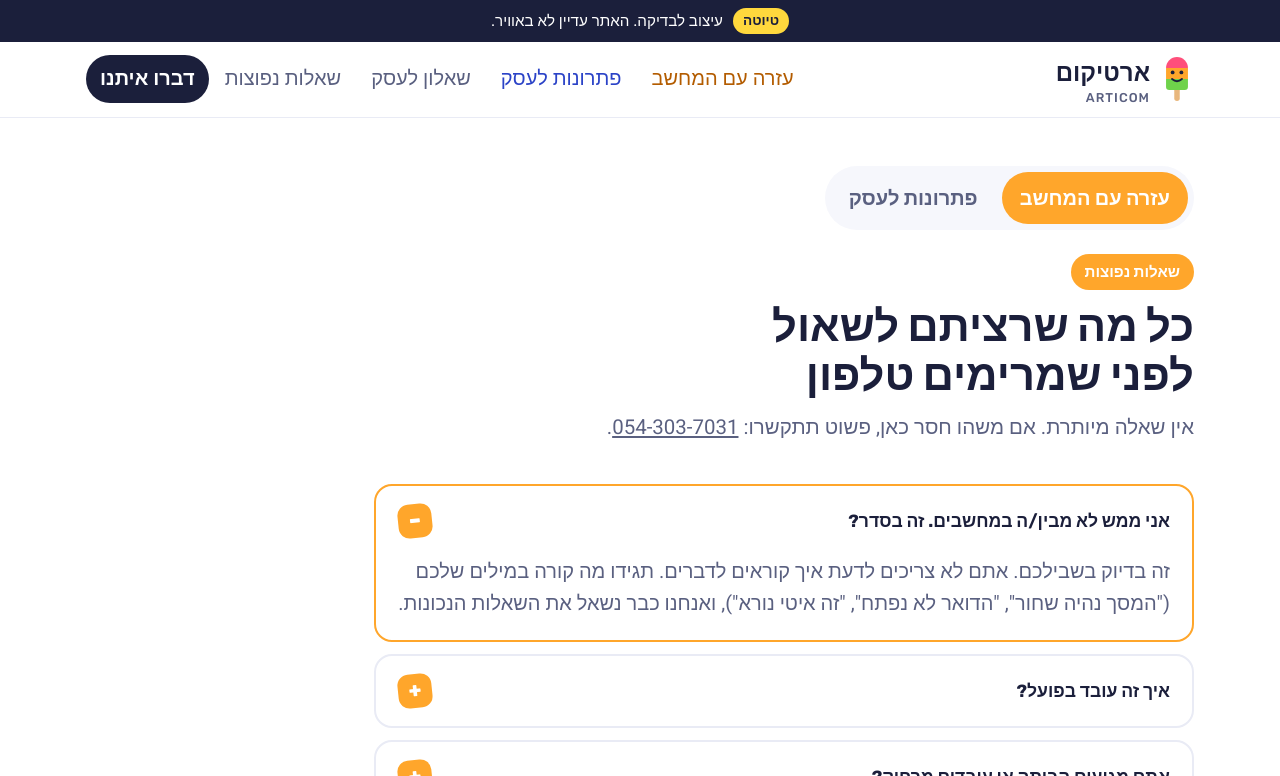
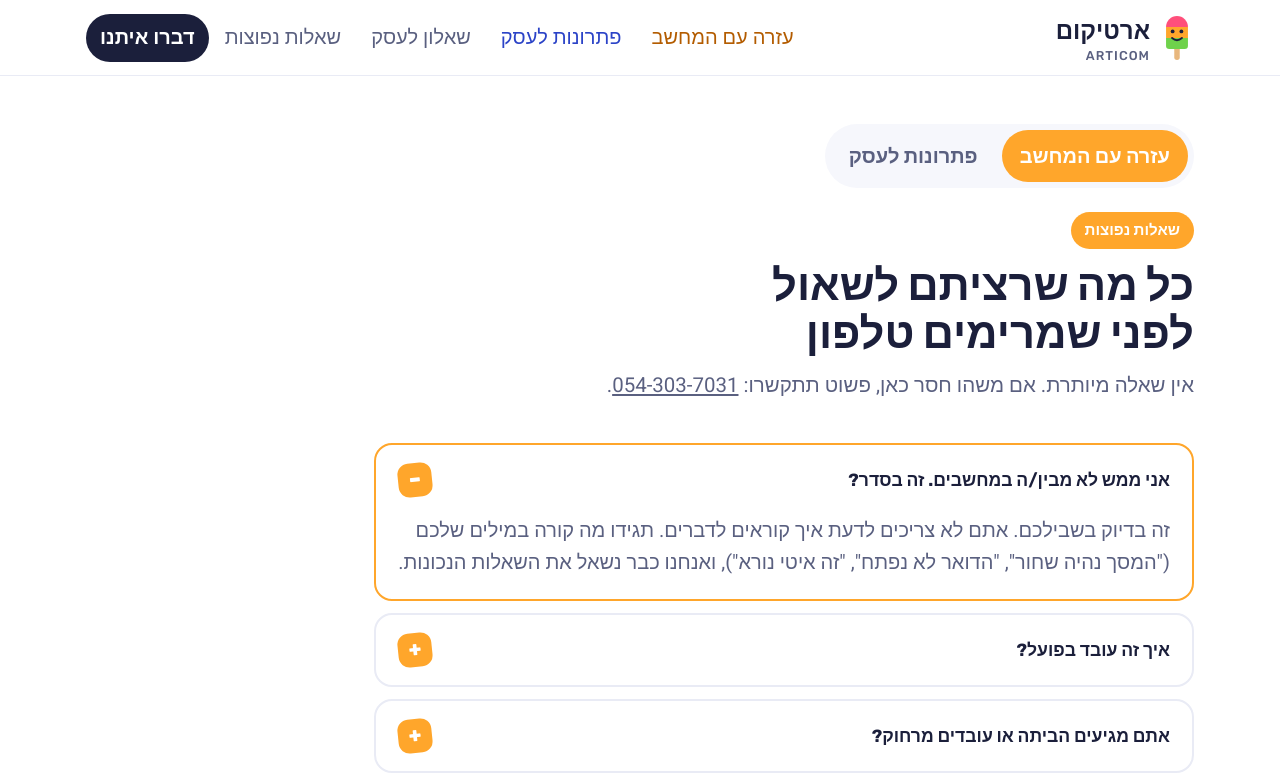
Before and after one commit to nirtzur89/articom-site, a plain HTML site: page faq-help.html in a window 1280 px wide. Shown: the top 776 px of the page. Drawn offline with Linux system fonts and the light colour scheme.

Commit message:
Remove draft banner before launch
Co-Authored-By: Claude Fable 5.1 <noreply@anthropic.com>

```diff
--- a/faq-help.html
+++ b/faq-help.html
@@ -14,7 +14,6 @@
 <linearGradient id="popGrad" x1="0" y1="0" x2="0" y2="1"><stop offset="0" stop-color="#FF4F7B"/><stop offset=".34" stop-color="#FF4F7B"/><stop offset=".34" stop-color="#FFA62B"/><stop offset=".67" stop-color="#FFA62B"/><stop offset=".67" stop-color="#6FD24B"/><stop offset="1" stop-color="#6FD24B"/></linearGradient>
 <symbol id="logo-pop" viewBox="0 0 60 84"><rect x="25" y="58" width="10" height="24" rx="5" fill="#E8B77D"/><path d="M10 22a20 20 0 0 1 40 0v34a6 6 0 0 1-6 6H16a6 6 0 0 1-6-6z" fill="url(#popGrad)"/><circle cx="22" cy="30" r="3.5" fill="#1B1F3B"/><circle cx="38" cy="30" r="3.5" fill="#1B1F3B"/><path d="M21 42q9 8 18 0" fill="none" stroke="#1B1F3B" stroke-width="3.5" stroke-linecap="round"/></symbol>
 </defs></svg>
-<div class="draft"><div class="wrap"><b>טיוטה</b><span>עיצוב לבדיקה. האתר עדיין לא באוויר.</span></div></div>
 <header class="site"><div class="wrap">
   <a class="logo" href="index.html" aria-label="ארטיקום, עמוד הבית"><svg aria-hidden="true"><use href="#logo-pop"/></svg><span>ארטיקום<small>ARTICOM</small></span></a>
   <button class="menu-btn" id="menuBtn" aria-expanded="false" aria-controls="mainNav">תפריט</button>
```
Also changed, not shown: faq-business.html (+0 -1 lines), index.html (+0 -1 lines), questionnaire.html (+0 -1 lines).
